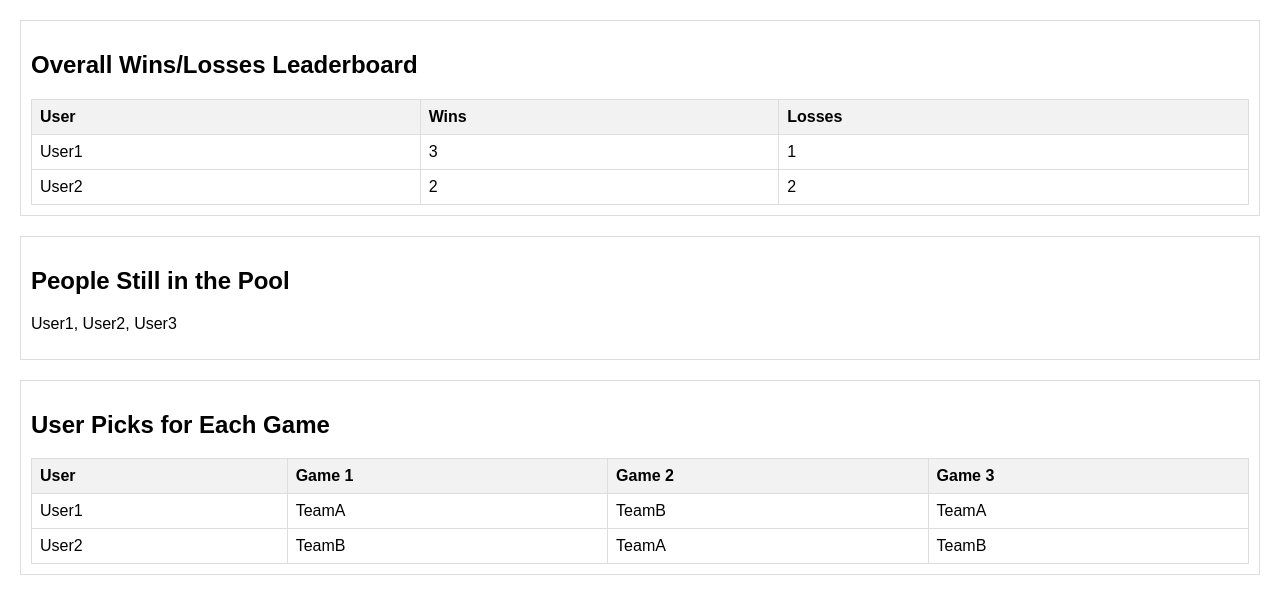
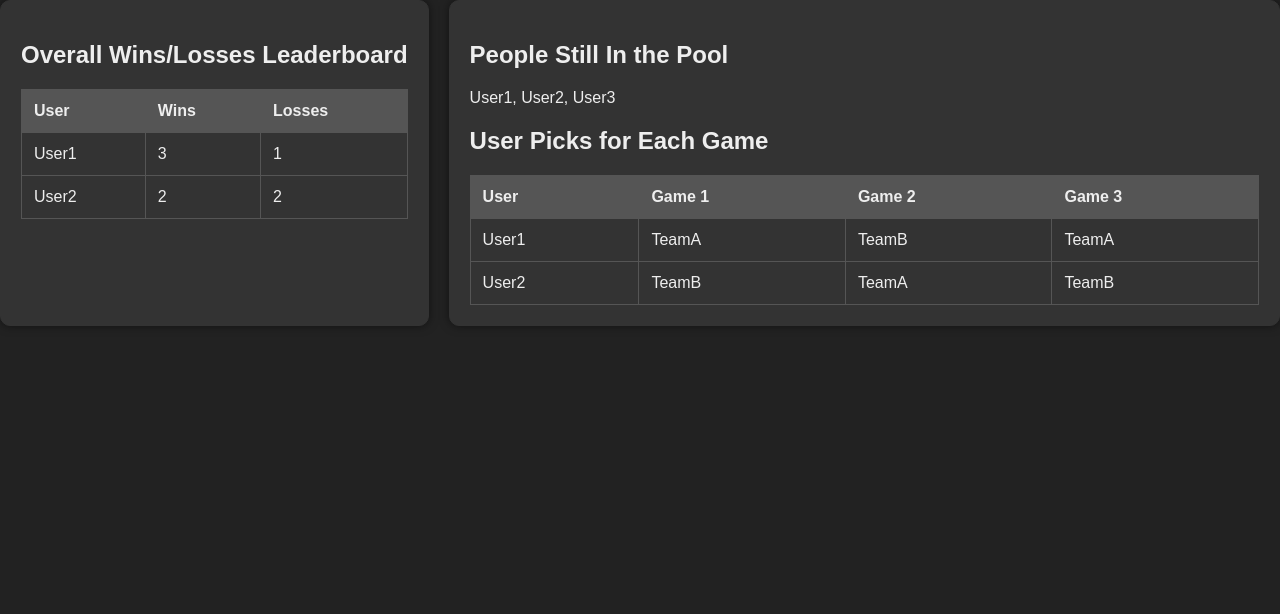
Before and after one commit to wwinterr/wwinterr.github.io, a plain HTML site: page index.html in a window 1280 px wide. Drawn offline with Linux system fonts and the light colour scheme.

Commit message:
Updated color scheme

```diff
--- a/index.html
+++ b/index.html
@@ -7,27 +7,45 @@
     <style>
         body {
             font-family: Arial, sans-serif;
-            margin: 20px;
+            margin: 0;
+            padding: 0;
             display: grid;
-            grid-template-columns: 1fr;
-            grid-template-rows: auto auto auto;
+            grid-template-columns: auto 1fr;
+            grid-template-rows: auto 1fr;
             gap: 20px;
+            height: 100vh;
+            background-color: #222; /* Dark gray background */
+            color: #eee; /* Light text color */
         }
+
         section {
-            border: 1px solid #dddddd;
-            padding: 10px;
+            border: 1px solid #333;
+            border-radius: 10px;
+            box-shadow: 0 0 10px rgba(0, 0, 0, 0.5);
+            background-color: #333; /* Darker gray section background */
+            padding: 20px;
+            overflow: auto;
         }
+
+        h2 {
+            color: #eee;
+        }
+
         table {
             width: 100%;
             border-collapse: collapse;
+            margin-top: 20px;
+            background-color: #333;
         }
+
         th, td {
-            border: 1px solid #dddddd;
+            border: 1px solid #555;
             text-align: left;
-            padding: 8px;
+            padding: 12px;
         }
+
         th {
-            background-color: #f2f2f2;
+            background-color: #555;
         }
     </style>
 </head>
@@ -60,12 +78,10 @@
     </section>
 
     <section>
-        <h2>People Still in the Pool</h2>
+        <h2>People Still In the Pool</h2>
         <!-- Add content for people still in the pool -->
         <p>User1, User2, User3</p>
-    </section>
 
-    <section>
         <h2>User Picks for Each Game</h2>
         <table>
             <thead>
```
